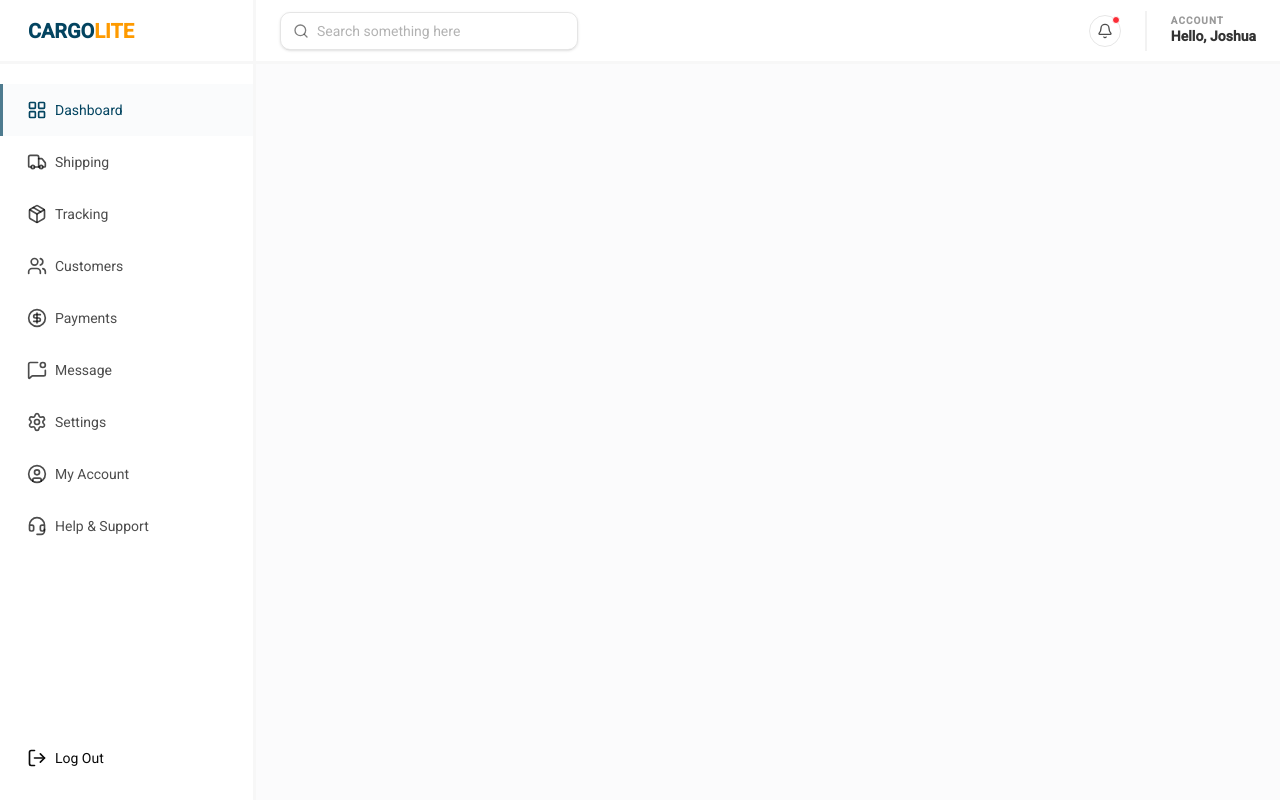
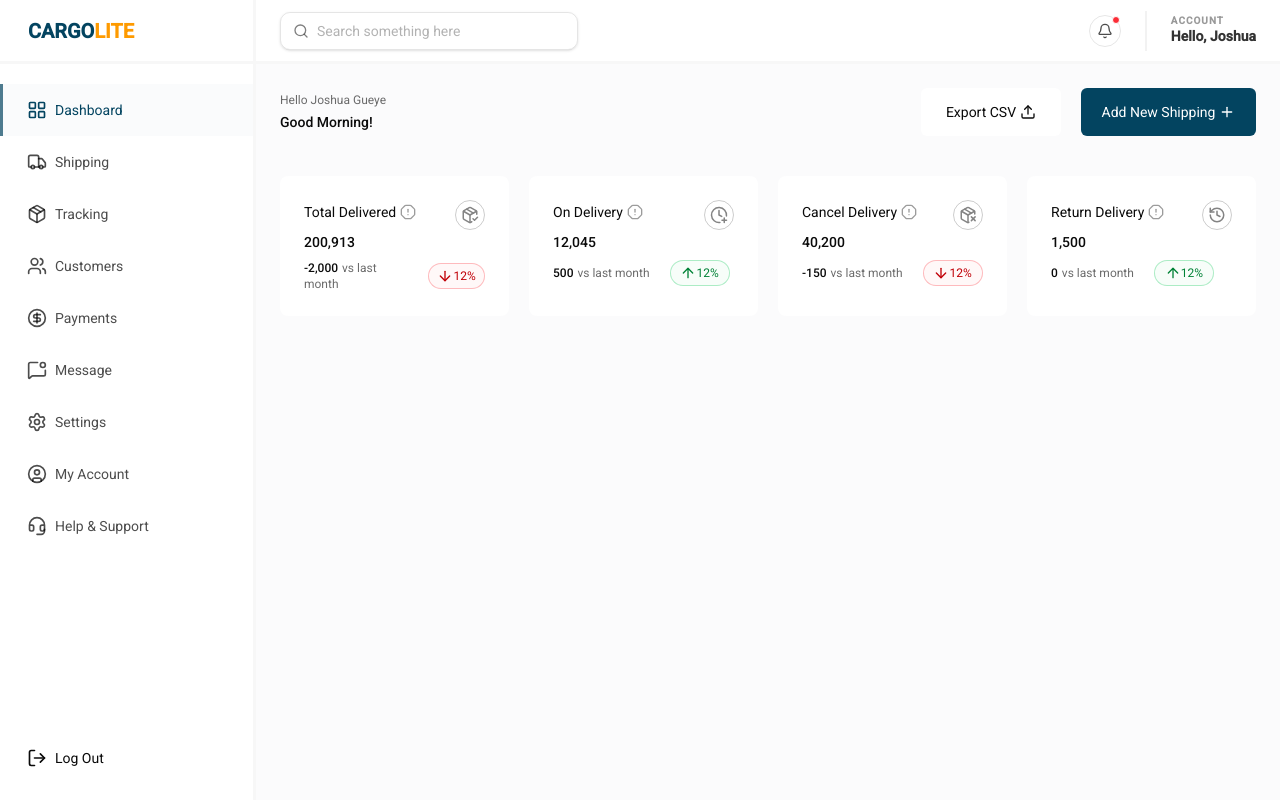
Before and after one commit to KellsCodes/cargolite, a Next.js app: page /dashboard in a window 1280 px wide. Built offline with nearby package versions, Linux system fonts and the light colour scheme.

Commit message:
feat(ui): add Dashboard statCard UI

```diff
--- /dev/null
+++ b/app/dashboard/StatCards.tsx
@@ -0,0 +1,42 @@
+import { ArrowDown, OctagonAlert, PackageCheck } from "lucide-react";
+import React from "react";
+
+interface StatItem {
+    name: string,
+    icon: React.ReactNode
+}
+
+interface StatData {
+    total: number,
+    currentPerformance: number
+}
+
+interface StatCardProps {
+    item: StatItem,
+    data: StatData
+}
+
+export default function StatCard({ item, data }: StatCardProps) {
+    return (
+        <div className="bg-white rounded-md p-6 space-y-2 relative">
+            <div className="w-[30px] h-[30px] rounded-full absolute right-6 top-6 flex items-center justify-center border border-black/20">
+                {item.icon}
+            </div>
+            <div className="flex items-center gap-x-1">
+                <span className="text-sm">{item.name}</span>
+                <OctagonAlert className="w-4 opacity-40" />
+            </div>
+            <p className="font-medium text-sm">{data.total.toLocaleString()}</p>
+            <div className="flex items-center text-xs gap-x-5">
+                <p className="space-x-1">
+                    <span className="font-medium">{data.currentPerformance.toLocaleString()}</span>
+                    <span className="opacity-60">vs last month</span>
+                </p>
+
+                <span className={`flex items-center justify-center border ${data.currentPerformance < 0 ? "border-red-500/30 bg-red-500/3 text-red-700" : "border-green-500/30 bg-green-500/3 text-green-700"} w-15 rounded-full text-xs`}>
+                    <ArrowDown className={`w-4 ${data.currentPerformance < 0 ? "rotate-0" : "rotate-180"} `} />12%
+                </span>
+            </div>
+        </div>
+    )
+}
--- /dev/null
+++ b/app/dashboard/dummyData.tsx
@@ -0,0 +1,18 @@
+export const data = {
+    total: {
+        total: 200913,
+        currentPerformance: -2000
+    },
+    onDelivery: {
+        total: 12045,
+        currentPerformance: 500
+    },
+    cancelled: {
+        total: 40200,
+        currentPerformance: -150
+    },
+    returned: {
+        total: 1500,
+        currentPerformance: 0
+    }
+}
--- a/app/dashboard/page.tsx
+++ b/app/dashboard/page.tsx
@@ -1,10 +1,32 @@
+import { ArrowDown, OctagonAlert, PackageCheck, Plus, Upload } from "lucide-react";
 import AuthLayout from "../components/AuthLayout";
+import { statCardData } from "./statCardData";
+import StatCard from "./StatCards";
+import { data } from "./dummyData";
 
 export default function DashBoard() {
     return (
         <AuthLayout>
             <div className="h-[150vh]">
-                {/* <div className="w-[150px] h-[150px] bg-white"></div> */}
+                <div className="flex items-center justify-between">
+                    <div className="flex flex-col justify-center text-sm gap-y-1 h-12">
+                        <p className="text-xs opacity-60">Hello Joshua Gueye</p>
+                        <p className="font-medium">Good Morning!</p>
+                    </div>
+                    <div className="flex items-center gap-x-5">
+                        <button className="cursor-pointer flex items-center justify-center gap-x-1 w-[140px] hover:w-[145px] hover:opacity-90 transition-all duration-300 ease-in-out h-12 bg-white text-sm p-5 rounded-sm">Export CSV <Upload className="w-4" /></button>
+                        <button className="cursor-pointer flex items-center justify-center gap-x-1 w-[175px] hover:w-[178px] hover:opacity-90 transition-all duration-300 ease-in-out h-12 bg-main-primary text-sm p-5 text-white rounded-sm">Add New Shipping <Plus className="w-4" /></button>
+                    </div>
+                </div>
+
+                <div className="grid grid-cols-4 gap-x-5 mt-10">
+                    {statCardData.map((item, i) => {
+                        const cardStat = data[item.id as keyof typeof data]
+                        return (
+                            <StatCard key={i} item={item} data={cardStat} />
+                        )
+                    })}
+                </div>
             </div>
         </AuthLayout>
     )
--- /dev/null
+++ b/app/dashboard/statCardData.tsx
@@ -0,0 +1,25 @@
+import { ClockPlus, History, PackageCheck, PackageX } from "lucide-react";
+
+export const statCardData = [
+    {
+        name: "Total Delivered",
+        icon: <PackageCheck className="w-[18px] opacity-50" />,
+        id: "total"
+    },
+    {
+        name: "On Delivery",
+        icon: <ClockPlus className="w-[18px] opacity-50" />,
+        id: "onDelivery"
+    },
+    {
+        name: "Cancel Delivery",
+        icon: <PackageX className="w-[18px] opacity-50" />,
+        id: "cancelled"
+    },
+    {
+        name: "Return Delivery",
+        icon: <History className="w-[18px] opacity-50" />,
+        id: "returned"
+
+    },
+]
```
